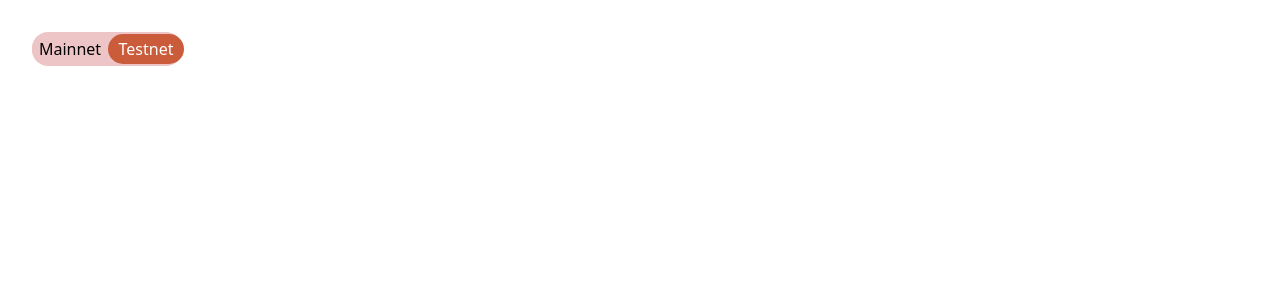
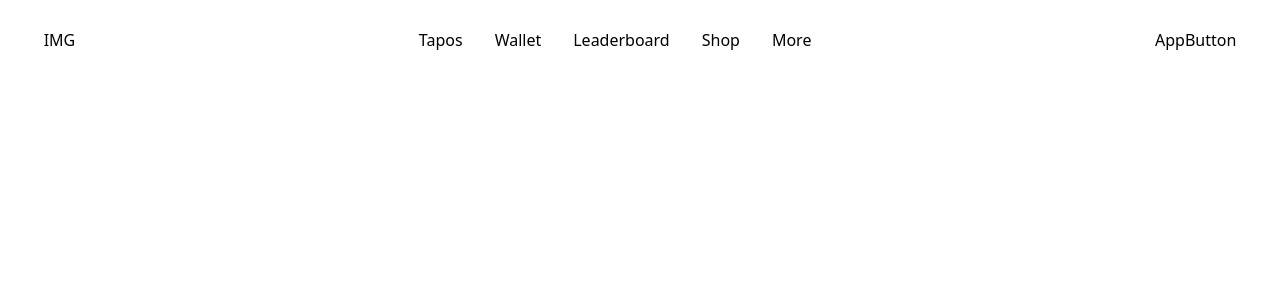
Before and after one commit to Vohoangtuanhdhtdm/Project_CrossTech_FE, a React (Vite) app: page / in a window 1280 px wide. Shown: the top 300 px of the page. Built offline with nearby package versions, Linux system fonts and the light colour scheme.

Commit message:
Add Header

```diff
--- a/src/App.tsx
+++ b/src/App.tsx
@@ -1,21 +1,12 @@
-import { useState } from "react";
-import "./App.css";
-import { AppButton } from "./component/button";
+import { Menu } from "./component/Header/Menu";
 
 function App() {
-  const [active, setActive] = useState<boolean>(false);
-  const handleActive = () => {
-    setActive(!active);
-  };
   return (
     <>
-      <div className="w-[150px] h-[34px] bg-[#EEC5C7] flex items-center rounded-2xl">
-        <AppButton status={active}>
-          <button onClick={handleActive}>Mainnet</button>
-        </AppButton>
-        <AppButton status={!active}>
-          <button onClick={handleActive}>Testnet</button>
-        </AppButton>
+      <div className="flex items-center justify-evenly">
+        <div className="mr-[300px]">IMG</div>
+        <Menu />
+        <div className="ml-[300px]">AppButton</div>
       </div>
     </>
   );
--- /dev/null
+++ b/src/component/Header/Menu.tsx
@@ -0,0 +1,11 @@
+export const Menu = () => {
+  return (
+    <div className="flex items-center h-[80px] space-x-[32px]">
+      <a href="">Tapos</a>
+      <a href="">Wallet</a>
+      <a href="">Leaderboard</a>
+      <a href="">Shop</a>
+      <a href="">More</a>
+    </div>
+  );
+};
--- /dev/null
+++ b/src/component/Header/index.ts
@@ -0,0 +1 @@
+export * from "../Header";
```
